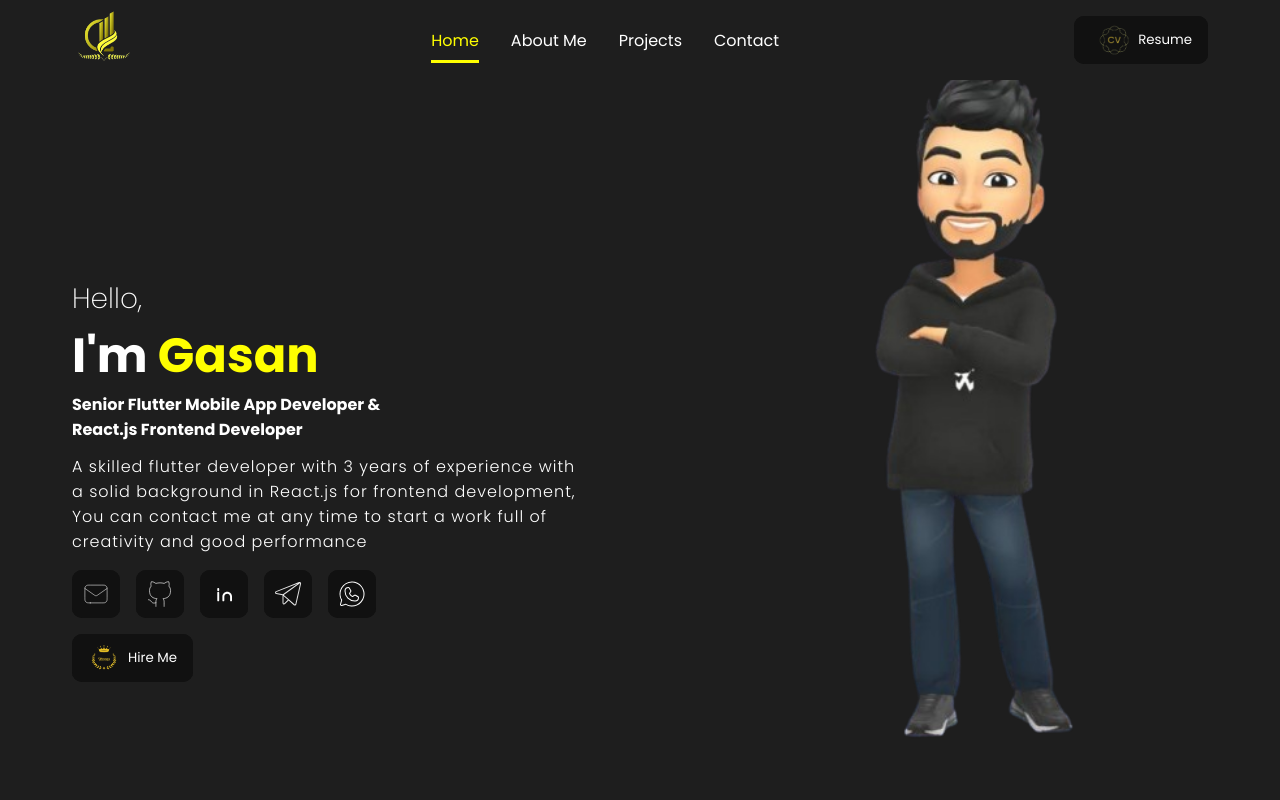
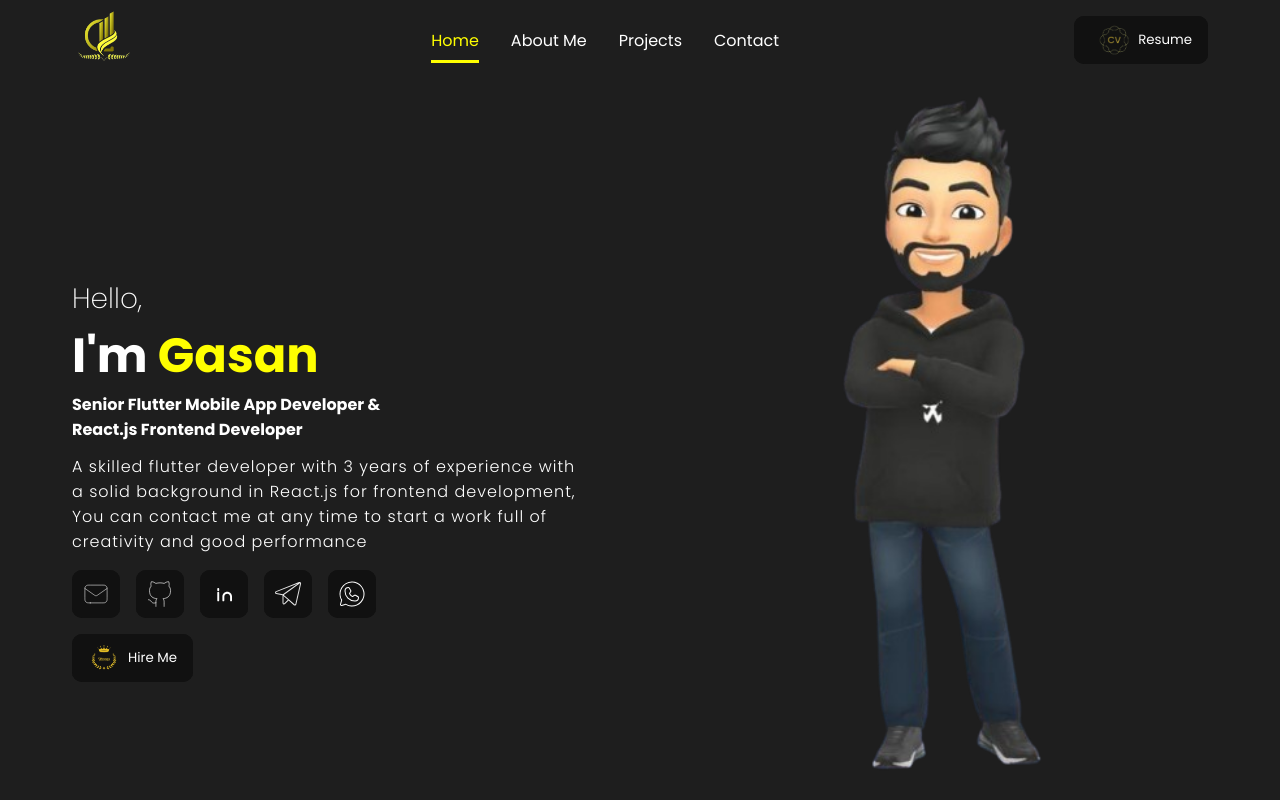
Before and after one commit to Gasan33/Portofilo, a React (Create React App) app: page / in a window 1280 px wide. Shown: the top 800 px of the page. Built offline with nearby package versions, Linux system fonts and the light colour scheme.

Commit message:
fix image

```diff
--- a/src/component/Contact/contact.js
+++ b/src/component/Contact/contact.js
@@ -1,8 +1,8 @@
 import React, { useRef, useState } from "react";
 import emailjs from '@emailjs/browser';
 import './contact.css';
-import facebook from "../../assets/facebook.png";
-import facebookIcon from "../../assets/facebookIcon.png";
+// import facebook from "../../assets/facebook.png";
+// import facebookIcon from "../../assets/facebookIcon.png";
 export default function Contact() {
     const [name, setName] = useState('');
     const [email, setEmail] = useState('');
@@ -10,18 +10,18 @@ export default function Contact() {
     const form = useRef();
     const sendEmail = (e) => {
         e.preventDefault();
-        if (name == '' && email == '' && message == '') {
+        if (name === '' && email === '' && message === '') {
             alert("Please Make sure to enter All input Field.!");
 
         }
-        else if (name == '') {
+        else if (name === '') {
             alert("Please Make sure to enter Your Name.!");
 
-        } else if (email == '') {
+        } else if (email === '') {
             alert("Please Make sure to enter Your E-mail.!");
 
         }
-        else if (message == '') {
+        else if (message === '') {
             alert("Please Make sure to enter Your Message.!");
         }
         else {
--- a/src/component/Intro/intro.css
+++ b/src/component/Intro/intro.css
@@ -10,10 +10,10 @@
 
 .bg {
     position: absolute;
-    top: -4rem;
-    right: 0;
+    top: -2rem;
+    right: 2rem;
     z-index: -1;
-    object-fit: cover;
+    object-fit: contain;
     height: 100vh;
 }
 
@@ -60,7 +60,7 @@
 }
 
 .introLinkImg {
-    object-fit: cover;
+    object-fit: contain;
     height: 3rem;
     width: 3rem;
     padding: 0.5rem;
--- a/src/component/Skills/skills.js
+++ b/src/component/Skills/skills.js
@@ -1,6 +1,6 @@
 import React from "react";
 import './skills.css';
-import UIDesign from "../../assets/ui-ux.png";
+// import UIDesign from "../../assets/ui-ux.png";
 import webDesign from "../../assets/react.png";
 import appDesign from "../../assets/flutter.png";
 import api from "../../assets/api.png";
--- a/src/component/Works/works.js
+++ b/src/component/Works/works.js
@@ -4,7 +4,6 @@ import vactalsLogo from "../../assets/vactalsLogo.svg";
 import vactals1 from "../../assets/vactalsBanner1.svg";
 import vactals2 from "../../assets/vactalsBanner2.svg";
 import vactals3 from "../../assets/vactalsBanner3.svg";
-import api from "../../assets/api.png";
 import play from "../../assets/play.svg";
 
 const Works = () => {
@@ -65,7 +64,7 @@ const Works = () => {
                             <p>Mobile application for holiday home owners, focusing on property management, guest communication, and expense reporting.</p>
 
                         </div>
-                        <div className="details" style={{ display: showProjectDetails.id == "vactals2" ? showProjectDetails.dis ? 'flex' : 'none' : 'none' }}>
+                        <div className="details" style={{ display: showProjectDetails.id === "vactals2" ? showProjectDetails.dis ? 'flex' : 'none' : 'none' }}>
                             <h5>Technologies</h5>
                             <div className="tech">
                                 <button class="button-85" role="button">Flutter</button>
@@ -96,7 +95,7 @@ const Works = () => {
                             <p>Mobile application version of the Property Management System (PMS) to provide holiday home owners with on-the-go management capabilities.</p>
 
                         </div>
-                        <div className="details" style={{ display: showProjectDetails.id == "vactals3" ? showProjectDetails.dis ? 'flex' : 'none' : 'none' }}>
+                        <div className="details" style={{ display: showProjectDetails.id === "vactals3" ? showProjectDetails.dis ? 'flex' : 'none' : 'none' }}>
                             <h5>Technologies</h5>
                             <div className="tech">
                                 <button class="button-85" role="button">Flutter</button>
```
